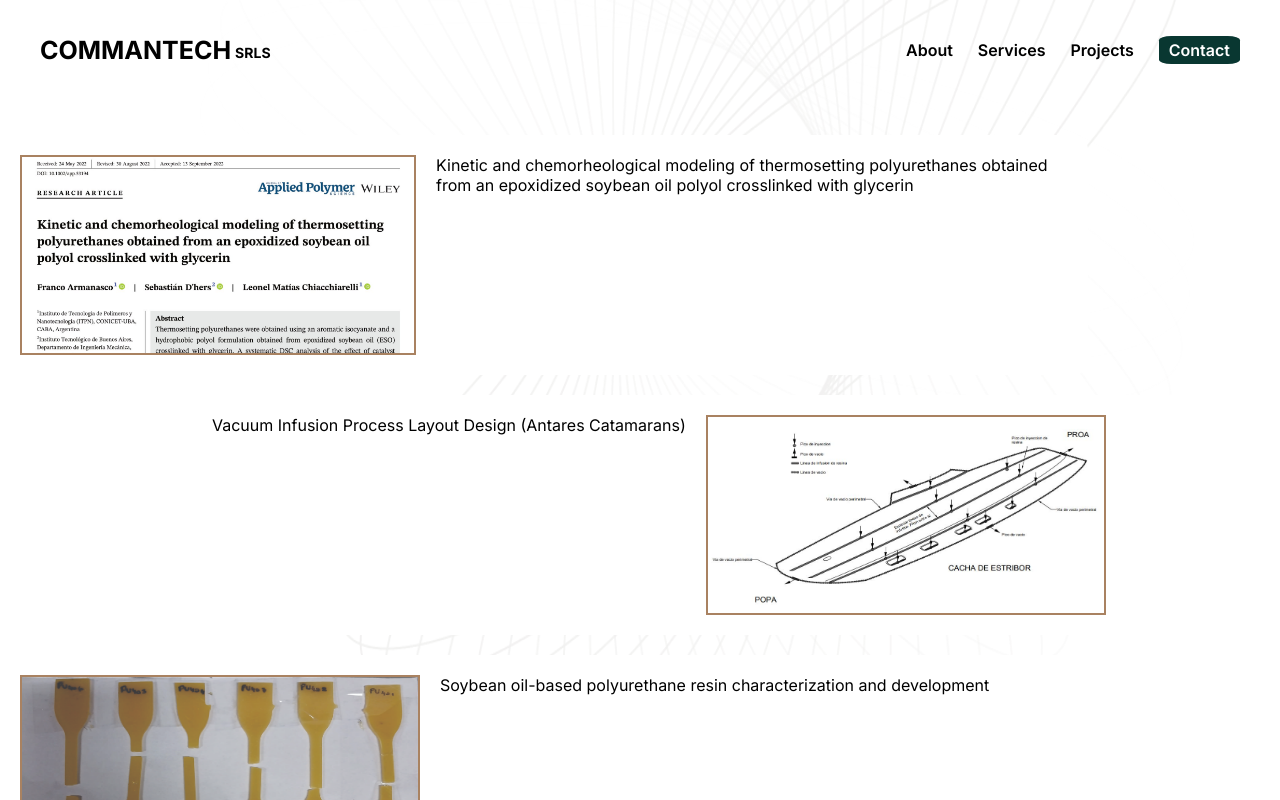
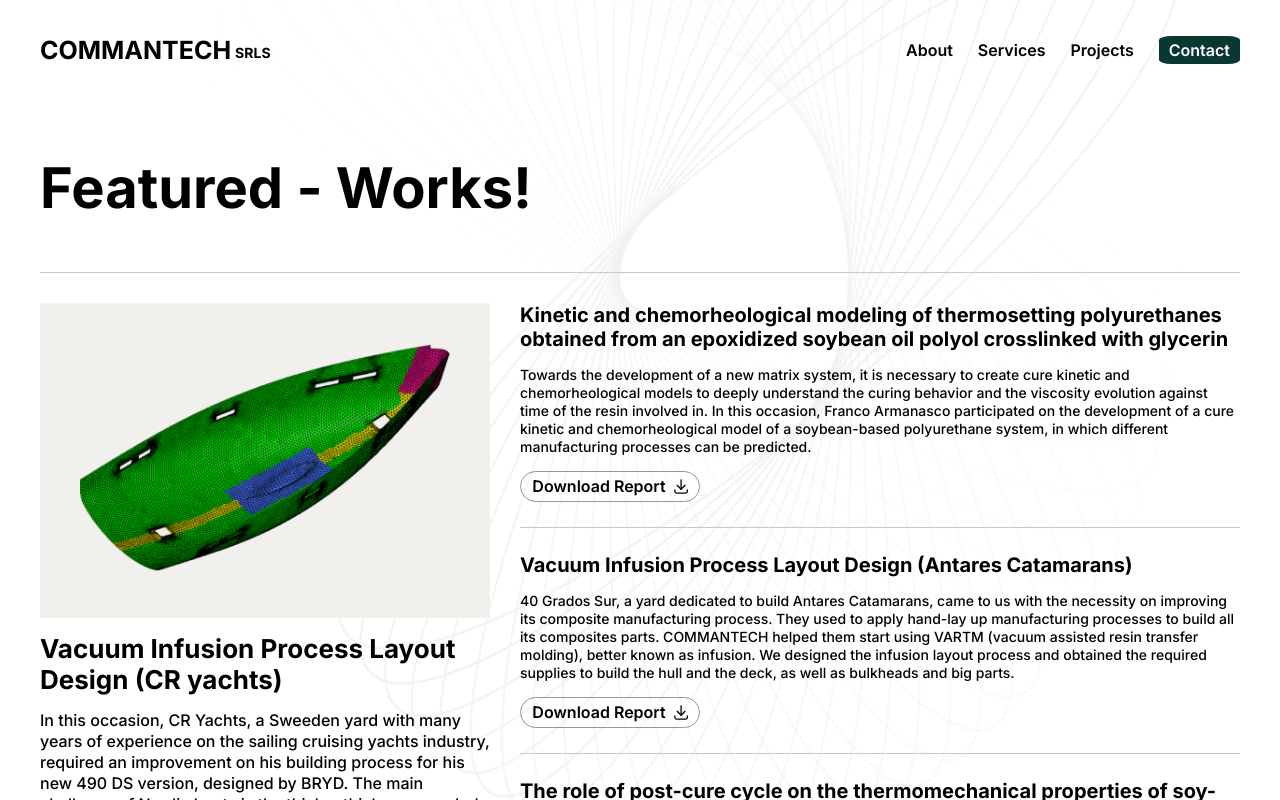
Before and after one commit to RamiroPrieto/commantech, a Next.js app: page /projects in a window 1280 px wide. Shown: the top 800 px of the page. Built offline with nearby package versions, Linux system fonts and the light colour scheme.

Commit message:
projects

```diff
--- a/app/(subpages)/projects/page.jsx
+++ b/app/(subpages)/projects/page.jsx
@@ -6,33 +6,60 @@ export const metadata = {
   description: 'Our projects',
 }
 
-const Project = ({ src, text, position }) => {
-  if (position === 'left') {
-    return (
-      <div className={styles.projectbox_full_left}>
-        <Image src={src} alt={text} height={200} width={400}/>
-        <p>{text}</p>
+const Project = ({ src, text, title }) => {
+  return (
+    <div className="projects__right-item">
+      <div className="projects__right-title">
+          {title}
       </div>
-    )
-  } else {
-    return (
-      <div className={styles.projectbox_full_right}>
-        <p>{text}</p>
-        <Image src={src} alt={text} height={200} width={400}/>
+      <div className="projects__right-description">
+          {text}
       </div>
-    )
-  }
+      <a href={src} className="projects__right-download" download>
+        <div>
+          Download Report
+        </div>
+          <Image
+            className="projects__downloadimg"
+            src="/download.svg"
+            alt="download.svg"
+            width={14}
+            height={15}
+          />
+      </a>
+    </div>
+  );
 
 }
 
 const ProjectsPage = () => {
   return (
-    <div className={styles.page}>
-      <ul>
-        <Project src="/project-1.png" text="Kinetic and chemorheological modeling of thermosetting polyurethanes obtained from an epoxidized soybean oil polyol crosslinked with glycerin" position="left" />
-        <Project src="/project-2.jpeg" text="Vacuum Infusion Process Layout Design (Antares Catamarans)" position="right" />
-        <Project src="/project-3.jpg" text="Soybean oil-based polyurethane resin characterization and development" position="left" />
-      </ul>
+    <div className="container">
+      <h1 className="projects__title">Featured - Works!</h1>
+      <div className="projects ">
+        <div className="projects__left">
+          <div className="projects__img">
+          <Image
+              className="projects__img-inner"
+              src="/projects.png"
+              alt="projects.png"
+              width={46}
+              height={46}
+            />
+          </div>
+          <div className="project__left-title">
+          Vacuum Infusion Process Layout Design (CR yachts)
+          </div>
+          <div className="project__left-text">
+          In this occasion, CR Yachts, a Sweeden yard with many years of experience on the sailing cruising yachts industry, required an improvement on his building process for his new 490 DS version, designed by BRYD. The main challenge of Nordic boats is the thicker thickness needed in their bottom, which translates to higher heat generation during the infusion process. COMMANTECH developed all the infusion design processes with the corresponding layout and supplies necessary to build the hull of this beautiful boat.
+          </div>
+        </div>
+        <div className="projects__right">
+          <Project src="/project-1.png" title="Kinetic and chemorheological modeling of thermosetting polyurethanes obtained from an epoxidized soybean oil polyol crosslinked with glycerin" text="Towards the development of a new matrix system, it is necessary to create cure kinetic and chemorheological models to deeply understand the curing behavior and the viscosity evolution against time of the resin involved in. In this occasion, Franco Armanasco participated on the development of a cure kinetic and chemorheological model of a soybean-based polyurethane system, in which different manufacturing processes can be predicted." />
+          <Project src="/project-2.jpeg" title="Vacuum Infusion Process Layout Design (Antares Catamarans)" text="40 Grados Sur, a yard dedicated to build Antares Catamarans, came to us with the necessity on improving its composite manufacturing process. They used to apply hand-lay up manufacturing processes to build all its composites parts. COMMANTECH helped them start using VARTM (vacuum assisted resin transfer molding), better known as infusion. We designed the infusion layout process and obtained the required supplies to build the hull and the deck, as well as bulkheads and big parts." />
+          <Project src="/project-3.jpg" title="The role of post-cure cycle on the thermomechanical properties of soy-based polyurethane thermosets" text="In continuity on the research and development of the new biobased polyurethane system previously studied, Franco Armanasco participated on the characterization of the system in order to obtain its mechanical behavior by changing constituent in its formulation as well as its post-cure process. The results gave the research a boost to jump to a next step towards the development of new biobased resin systems." />
+        </div>
+      </div>
     </div>
   )
 }
--- a/app/components/Footer.jsx
+++ b/app/components/Footer.jsx
@@ -66,6 +66,9 @@ const Footer = () => {
                 <div className='footer__right-vat'>
                     COMMANTECH S.R.L.S  ·  VAT NUMBER: IT02687920468
                 </div>
+                <div className='footer__right-vat'>
+                    Capitale Sociale: €1000,00
+                </div>
                 <div className='footer__right-rights'>
                     © 2023 Commantech. All Rights Reserved.
                 </div>
--- a/app/globals.css
+++ b/app/globals.css
@@ -1087,3 +1087,121 @@ footer{
     gap: 3%;
   }
 }
+
+
+/* Projects */
+
+.projects{
+  display: flex;
+  justify-content: space-between;
+  border-top: 1px solid #CCC9BE;
+  border-bottom: 1px solid #CCC9BE;
+  margin-top: 50px;
+  padding-top: 30px;
+  margin-bottom: 60px;
+}
+
+.projects__title{
+  font-size: 56px;
+  font-weight: 700;
+  line-height: 67px;
+  letter-spacing: 0em;
+  margin-top: 40px;
+}
+
+.projects__left{
+  width: 40%;
+  padding-right: 30px;
+}
+
+.projects__right{
+  width: 60%;
+}
+
+.project__left-title{
+  font-size: 26px;
+  font-weight: 700;
+  line-height: 31px;
+  letter-spacing: 0em;
+  margin-top: 15px;
+}
+
+.project__left-text{
+  font-size: 16px;
+  font-weight: 500;
+  line-height: 21px;
+  letter-spacing: 0em;
+  margin-top: 15px;
+}
+
+.projects__img{
+  width: 100%;
+  height: auto;
+  background-color: #F1F0ED;
+  padding: 40px;
+}
+
+.projects__img-inner{
+  width: 100%;
+  height: auto;
+  object-fit: cover;
+}
+
+.projects__right-item{
+  margin-bottom: 25px;
+  border-bottom: 1px solid #CCC9BE;
+  padding-bottom: 25px;
+}
+
+.projects__right-item:last-child{
+  border: none;
+}
+
+.projects__right-title{
+  font-size: 20px;
+  font-weight: 700;
+  line-height: 24px;
+  letter-spacing: 0em;
+  margin-bottom: 15px;
+}
+
+.projects__right-description{
+  font-size: 14px;
+  font-weight: 500;
+  line-height: 18px;
+  letter-spacing: 0em;
+  margin-bottom: 15px;
+}
+
+.projects__right-download{
+  display: flex;
+  align-items: center;
+  justify-content: center;
+  gap: 8px;
+  font-size: 16px;
+  font-weight: 600;
+  line-height: 19px;
+  letter-spacing: 0em;
+  border: 1px solid #A69286;
+  border-radius: 17.5px;
+  width: 180px;
+  padding: 5px 10px;
+}
+
+@media (max-width: 700px){
+  .projects{
+    flex-direction: column;
+  }
+
+  .projects__left{
+    width: 100%;
+    padding: 0;
+    margin-bottom: 20px;
+    padding-bottom: 20px;
+    border-bottom: 1px solid #CCC9BE;
+
+  }
+  .projects__right{
+    width: 100%;
+  }
+}
```
Also changed, not shown: public/download.svg (added), public/projects.png (added).
